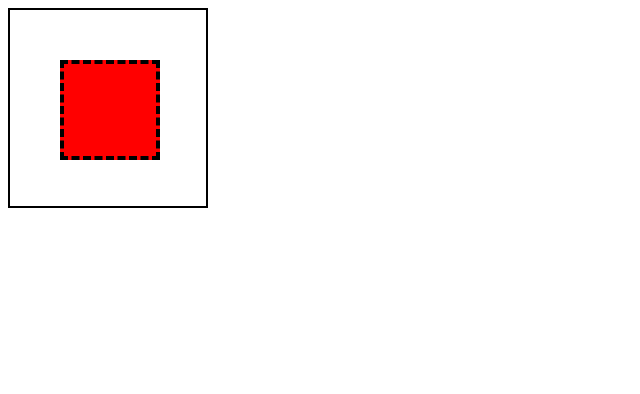
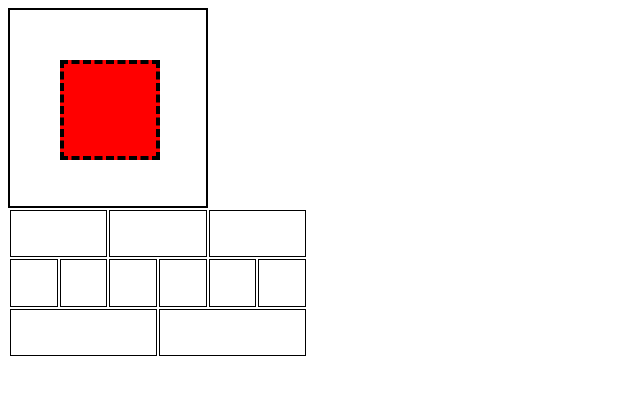
Before and after one commit to Eizann/initial-workshop, a plain HTML site: page indexchallenge.html in a window 1280 px wide. Shown: the whole page, without its empty margins (0-640 px from the left). Drawn offline with Linux system fonts and the light colour scheme.

Commit message:
iteration 2 just missing the color

```diff
--- a/indexchallenge.html
+++ b/indexchallenge.html
@@ -11,5 +11,25 @@
     <div class="box">
         <div class="target"></div>
     </div>
+
+    <table>
+        <tr>
+            <td colspan="2"></td>
+            <td colspan="2"></td>
+            <td colspan="2"></td>
+        </tr>
+        <tr>
+            <td></td>
+            <td></td>
+            <td></td>
+            <td></td>
+            <td></td>
+            <td></td>
+        </tr>
+        <tr>
+            <td colspan="3"></td>
+            <td colspan="3"></td>
+        </tr>
+    </table>
 </body>
 </html>
--- a/stylechallenge.css
+++ b/stylechallenge.css
@@ -13,3 +13,12 @@
     background: red;
     border: 4px dashed black;
 }
+
+table {
+    width: 300px;
+    height: 150px;
+}
+
+td {
+    border: 1px solid black;
+}
```
